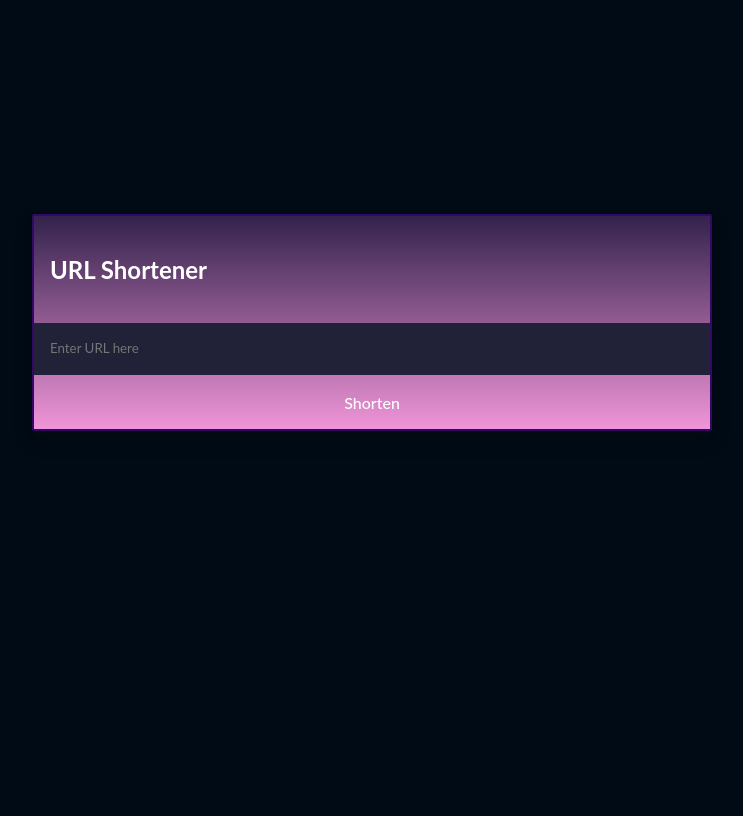
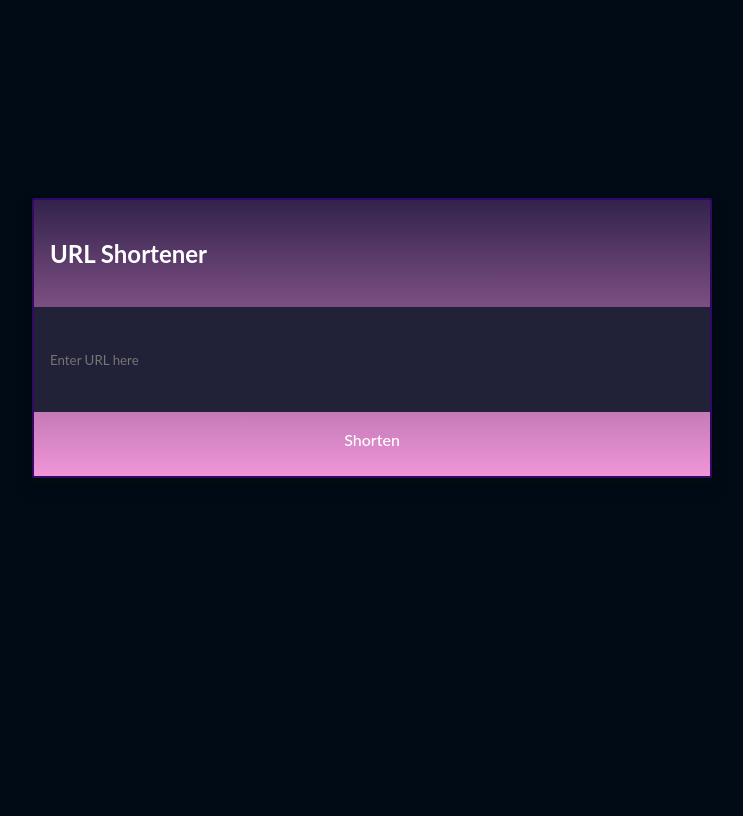
Before and after one commit to mzoyinda/URL_Shortener, a Django app: page / in a window 1280 px wide. Shown: the whole page, without its empty margins (268-1011 px from the left). Before the commit the page ends 431 px from the top, so only its background shows below. Run offline with Django 5.2, Linux system fonts and the light colour scheme; some libraries are stand-ins or nearby versions.

Commit message:
ui changes

```diff
--- a/shortener/templates/index.html
+++ b/shortener/templates/index.html
@@ -17,22 +17,23 @@
       color: #111;
       background-color: #010B15;
     }
+
     main {
-      margin-top: 15%;
-      padding: 24px;
+      height: 100vh;
       display: flex;
-      align-items: center;
       justify-content: center;
-
+      align-items: flex-start;
     }
 
     .container{
-      width: 100%;
+      width: 95vw;
+      margin-top: 15%;
       max-width: 680px;
+      height: 280px;
       border: 2.5px solid #330867;
       border-radius: 2.5px;
       box-shadow: 0 10px 20px rgba(17, 17, 17, 0.125),
-        0 5px 5px rgba(17, 17, 17, 0.25);
+      0 5px 5px rgba(17, 17, 17, 0.25);
       background-image: linear-gradient(to top, #F095D8 0%, #33234C 100%);
     }
 
@@ -40,24 +41,18 @@
       padding: 1rem;
       color: white;
     }
-    form{
-    height: 90px;
-    }
-
-    input,
-    button {
-      font-family: inherit;
-      line-height: inherit;
-      color: inherit;
-      border: 0;
-      padding: 1rem;
-    }
 
     input {
       box-sizing: border-box;
       width: 100%;
       background-color: #212138;
       color: #fff;
+      font-family: inherit;
+      line-height: inherit;
+      color: inherit;
+      border: 0;
+      padding: 1rem;
+      height: 105px;
     }
 
     .buttons {
@@ -72,6 +67,11 @@
       text-transform: capitalize;
       background-color: transparent;
       color: white;
+      font-family: inherit;
+      line-height: inherit;
+      border: 0;
+      padding: 1rem;
+      height: 55px;
       &:hover {
         background-color: rgba(255, 255, 255, 0.2);
       }
```
